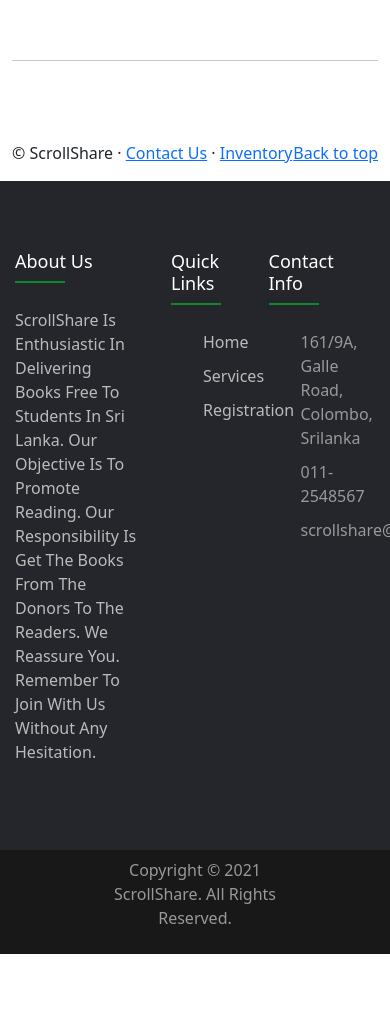
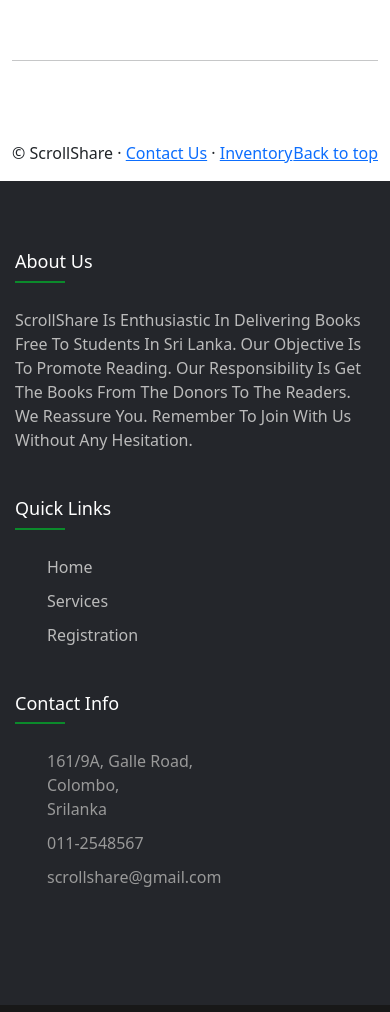
Before and after one commit to MDCDCHAMATHKA/ScrollShare-website, a PHP site: page /about.html in a window 390 px wide; the page is wider, and only the part inside the window is pictured. Shown: the part 5488-6500 px from the top of that part. Before the commit the page ends 6442 px from the top of that part, so only its background shows below. Run offline with PHP 8.4, Linux system fonts and the light colour scheme; some libraries are stand-ins or nearby versions.

Commit message:
responsive media

```diff
--- a/about/about.css
+++ b/about/about.css
@@ -231,3 +231,17 @@ ul {
     text-align: center;
     color: #999;
 }
+/*responsive*/
+
+@media(max-width: 767px) {
+    .footer-col {
+        width: 50%;
+        margin-bottom: 30px;
+    }
+}
+
+@media(max-width: 574px) {
+    .footer-col {
+        width: 100%;
+    }
+}
```
